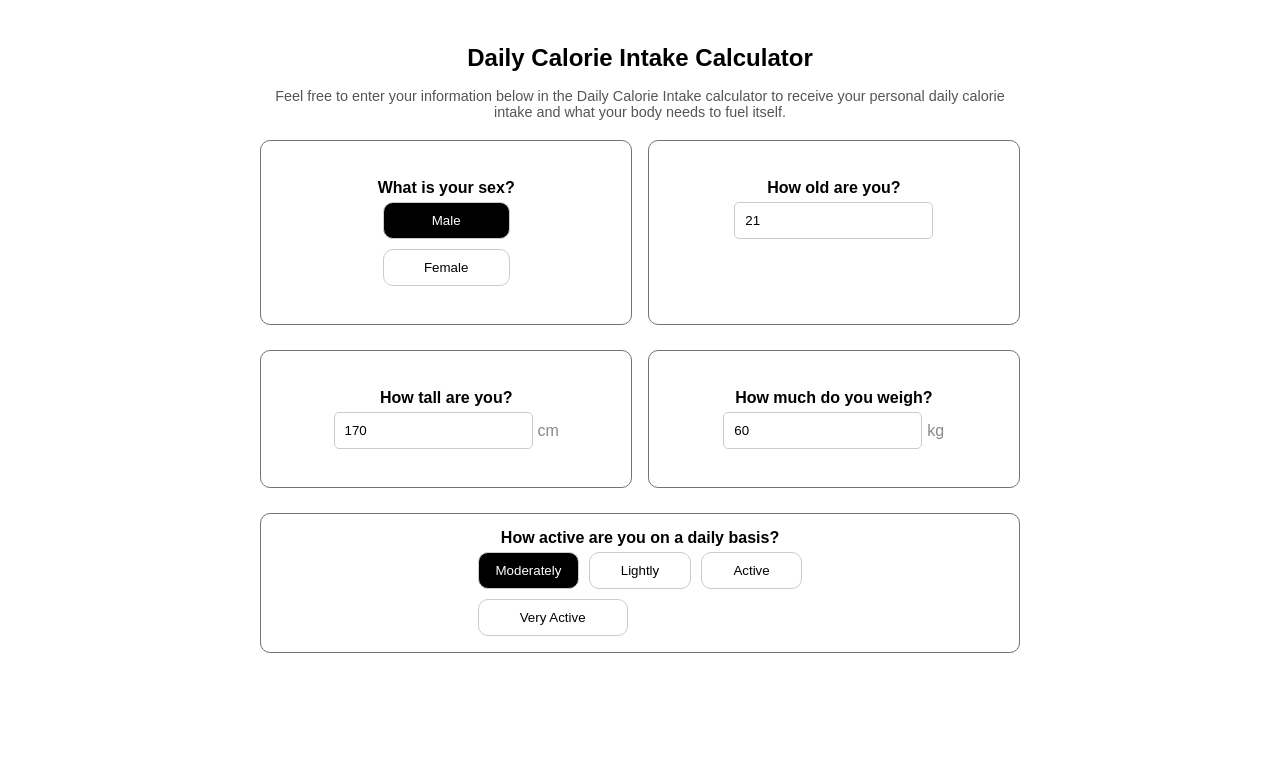
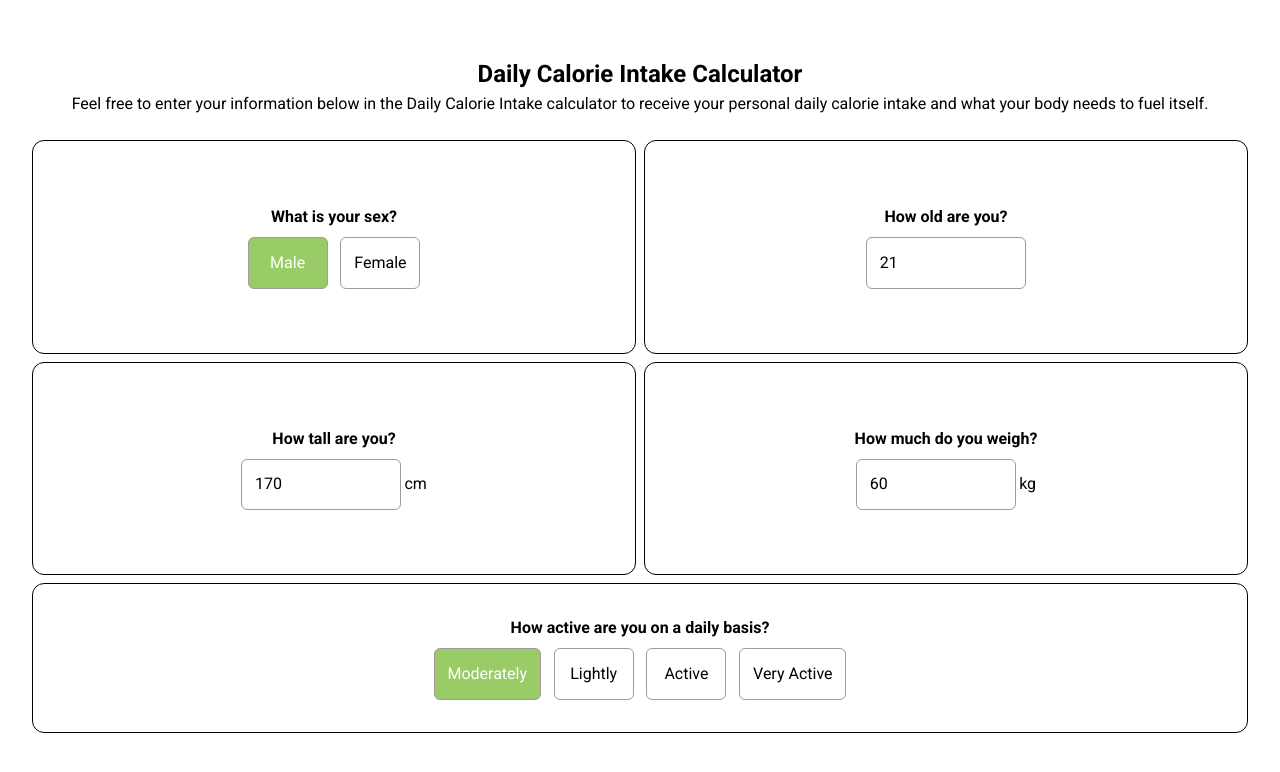
Before and after one commit to vakulenkowsb/frontend-fitApp, a React (Create React App) app in the folder react_app/: page / in a window 1280 px wide. Shown: the top 772 px of the page. Built offline with nearby package versions, Linux system fonts and the light colour scheme.

Commit message:
just copied maksymBranch to vitalikBranch so that Vitalik could start developing not from scratch

```diff
--- a/react_app/src/components/Form.js
+++ b/react_app/src/components/Form.js
@@ -25,6 +25,7 @@ function Form() {
         options={['Male', 'Female']}
         value={formData.sex}
         onChange={(value) => handleInputChange('sex', value)}
+
       />
       <FormField
         label="How old are you?"
@@ -52,7 +53,7 @@ function Form() {
         options={['Moderately', 'Lightly', 'Active', 'Very Active']}
         value={formData.activityLevel}
         onChange={(value) => handleInputChange('activityLevel', value)}
-        classes={'wide-field'}
+        classes={'wide-field valera'}
       />
     </form>
   );
--- a/react_app/src/components/FormField.js
+++ b/react_app/src/components/FormField.js
@@ -1,6 +1,6 @@
 import React from 'react';
 
-function FormField({ label, type, value, options, onChange, unit, classes}) {
+function FormField({ label, type, value, options, onChange, unit, classes = ''}) {
   return (
     <div className={`form-field ${classes}` }>
       <label>{label}</label>
--- a/react_app/src/index.css
+++ b/react_app/src/index.css
@@ -1,133 +1,198 @@
-/* General App Styles */
-.app-container {
-  width: 100%;
-  max-width: 800px;
-  margin: 0 auto;
-  padding: 20px;
-  font-family: Arial, sans-serif;
-  box-sizing: border-box; /* Include padding and border in element's total width and height */
+@import url('https://fonts.googleapis.com/css2?family=Roboto:ital,wght@0,100;0,300;0,400;0,500;0,700;0,900;1,100;1,300;1,400;1,500;1,700;1,900&display=swap');
+/*
+Po prukoly tymchasowo
+*/
+
+:root {
+  --dark-green: rgba(37, 66, 34, 1);
+  --light-green: rgba(153, 204, 102, 1);
+  --background-light-gray: rgba(247, 247, 247, 1);
+  --black: rgba(0, 0, 0, 1);
+  --color-light-text: rgba(165, 153, 153, 1);
+  --white: rgba(255, 255, 255, 1);
+
+  --main-corner-radius-big: 0.75rem;
+  --main-corner-radius-small: 0.375rem;
 }
 
-@media (max-width: 600px) {
-  .app-container {
-    padding: 10px;
-  }
+/*
+  1. Use a more-intuitive box-sizing model.
+*/
+*,
+*::before,
+*::after {
+  box-sizing: border-box;
+}
+
+/*
+  2. Remove default margin
+*/
+* {
+  margin: 0;
+}
+
+body {
+  line-height: 1.5;
+  -webkit-font-smoothing: antialiased;
+  font-family: 'Roboto', sans-serif;
+}
+
+/*
+  5. Improve media defaults
+*/
+img,
+picture,
+video,
+canvas,
+svg {
+  display: block;
+  max-width: 100%;
+}
+
+/*
+  6. Remove built-in form typography styles
+*/
+input,
+button,
+textarea,
+select {
+  font: inherit;
+}
+
+/*
+  7. Avoid text overflows
+*/
+p,
+h1,
+h2,
+h3,
+h4,
+h5,
+h6 {
+  overflow-wrap: break-word;
+}
+
+/*
+  8. Create a root stacking context
+*/
+#root,
+#__next {
+  isolation: isolate;
+}
+
+/* General App Styles */
+
+.app-container {
+  min-height: 100svh;
+  max-width: 80rem;
+  margin: 0 auto;
 }
 
 /* Header Styles */
 .header {
   text-align: center;
-  margin-bottom: 20px;
+  margin: 1.5rem;
 }
 
 .header h1 {
-  font-size: 1.5rem; /* Adjust font size for better responsiveness */
+  font-size: 1.5rem;
+  /* Adjust font size for better responsiveness */
 }
 
 .header p {
-  color: #555;
-  font-size: 0.9rem; /* Adjust font size for better responsiveness */
+  font-size: 1rem;
+  /* Adjust font size for better responsiveness */
 }
 
 /* Form Styles */
 .form {
-  display: flex;
-  flex-wrap:wrap;
-  gap: 15px; /* Adjust gap for better spacing */
-}
 
-@media (min-width: 768px) {
-  .form {
-    flex-direction: row;
-    flex-wrap: wrap;
-    justify-content: space-between;
-  }
 }
 
 /* FormField Styles */
 .form-field {
-  position: relative;
-  box-sizing: border-box;
+  padding: 2rem;
+  border-top: 0.06rem solid var(--black);
   display: flex;
   flex-direction: column;
-  margin-bottom: 10px;
-  width: 49%; /* Ensure full width on small screens */
-  border: 1px solid #737373;
-  border-radius: 10px;
-  padding: 5%;
+  justify-content: center;
   align-items: center;
-}
-.form-field.wide-field{
-  box-sizing: border-box;
-  display: flex;
-  flex-direction: column;
-  margin-bottom: 10px;
-  width: 100%; /* Ensure full width on small screens */
-  border: 1px solid #737373;
-  border-radius: 10px;
-  padding: 2%;
+  gap:0.5rem;
 }
 
-.form-field label {
-  margin-bottom: 5px;
-  font-weight: bold;
+.form-field label{
+  font-weight: 700;
+}
+
+.form-field.wide-field {
+  border-bottom: 0.06rem solid var(--black);
 }
 
 /* Button Group Styles */
 .button-group {
   display: flex;
-  flex-wrap: wrap; /* Allow buttons to wrap on smaller screens */
-  gap: 10px;
+  gap: 0.8rem;
 }
 
 .button-group button {
-  padding: 10px;
-  flex: 1 1 100px; /* Allow buttons to grow/shrink while maintaining a minimum width */
-  max-width: 150px; /* Set a max width to prevent oversized buttons */
+  padding: 0.8rem;
+  min-width: 5rem;
   cursor: pointer;
-  border: 1px solid #ccc;
-  background-color: white;
-  border-radius: 10px; /* Add border radius to buttons */
-  transition: background-color 0.3s ease;
+  border: 0.06rem solid var(--color-light-text);
+  background-color: var(--white);
+  border-radius: var(--main-corner-radius-small);
+  transition: background-color 0.3s linear;
 }
 
 .button-group .active {
-  background-color: black;
-  color: white;
-}
-
-.button-group button:hover {
-  background-color: #eee;
+  background-color: var(--light-green);
+  color: var(--white);
 }
 
 /* Input Group Styles */
 .input-group {
   display: flex;
   align-items: center;
-  gap: 5px;
+  gap: 0.2rem;
 }
 
 .input-group input {
-  flex: 1; /* Allow input to fill available space */
-  padding: 10px;
-  border: 1px solid #ccc;
-  border-radius: 5px;
-  max-width: 100%; /* Ensure the input does not exceed its container */
+  padding: 0.8rem;
+  border: 0.06rem solid var(--color-light-text);
+  border-radius: var(--main-corner-radius-small);
+  max-width: 10rem;
 }
 
-.input-group span {
-  color: #888;
+.valera .button-group {
+  flex-direction: column;
 }
 
-/* Media Queries for Form Field */
-@media (max-width: 600px) {
-  .form-field {
-    width: 100%;
-    border: none;
 
+@media screen and (min-width: 48rem) {
+  .valera .button-group {
+    flex-direction: row;
+  }
+}
+
+@media screen and (min-width: 64rem) {
+  .app-container{
+    padding: 2rem;
   }
 
-  /* .button-group {
-    flex-direction: column;
-  } */
+  .form {
+    display: grid;
+    grid-template-columns: 1fr 1fr;
+    gap: 0.5rem;
+  }
+
+  .form-field {
+    border: 0.06rem solid var(--black);
+    border-radius: var(--main-corner-radius-big);
+    padding: 4rem 2rem;
+  }
+
+  .form-field.wide-field {
+    grid-column: 1/3;
+    padding: 2rem;
+  }
 }
```
